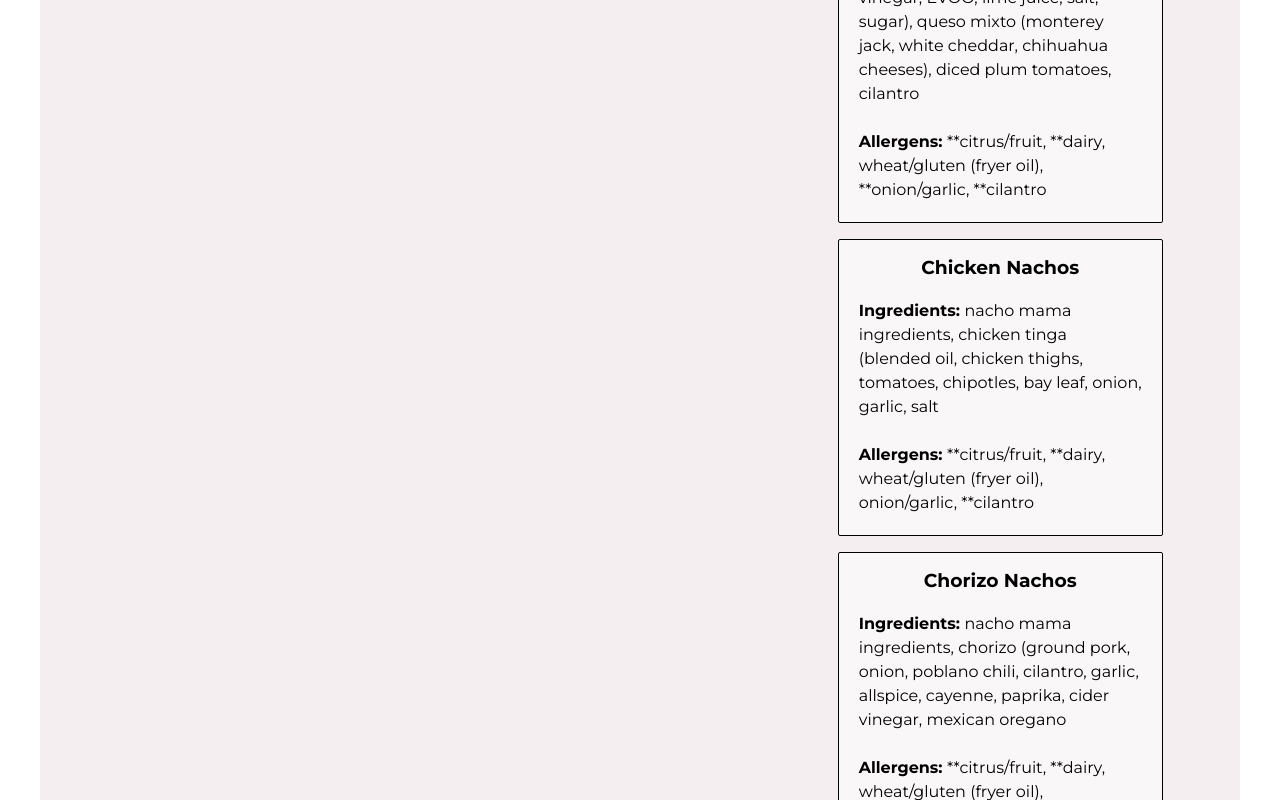
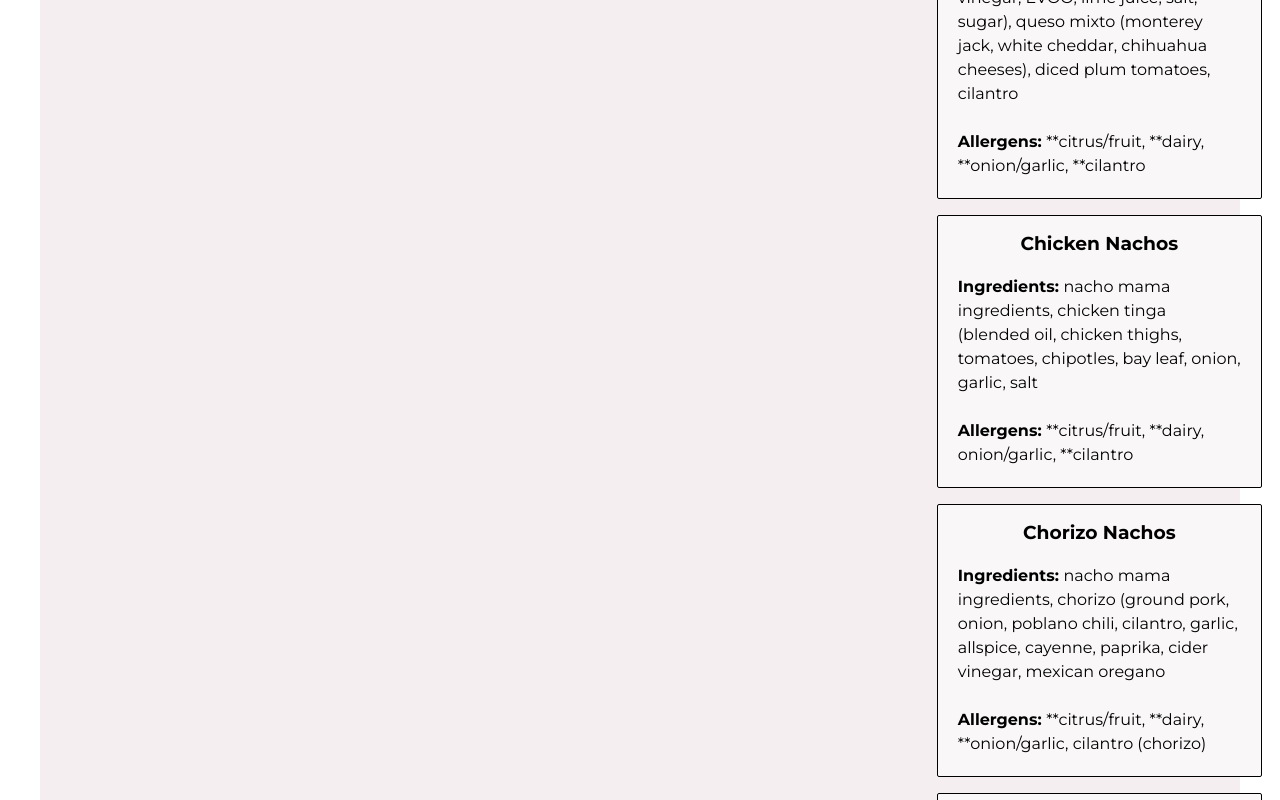
Before and after one commit to amgallo1213/ElVezMenu, a React (Vite) app: page / in a window 1280 px wide. Shown: the part 1800-2600 px from the top of the page. Built offline with nearby package versions, Linux system fonts and the light colour scheme; a web font is replaced by a local one.

Commit message:
updates to data

```diff
--- a/src/App.jsx
+++ b/src/App.jsx
@@ -35,6 +35,8 @@ function App() {
         </div>
 
         <p>** - can be removed</p>
+        <p>The only soy on the menu is in the tamari.</p>
+        <p>Our chips are gluten free but if someone is extremely sensitive to gluten, they should not have them as we cannot guarantee no cross contamination.</p>
 
         <div className="item-container">
 
--- a/src/assets/assets.js
+++ b/src/assets/assets.js
@@ -24,7 +24,7 @@ export const vezFood = [
         "name": "Bazooka Limon Guac",
         "category" : "guac",
         "ingredients": "guac base, goat cheese, pistachios, roasted tomato, shallots, red pepper flakes, parsley, garlic chips",
-        "allergens": "**citrus/fruit, **nuts, **dairy, **soy, wheat/gluten (**garlic chips), **onion/garlic"
+        "allergens": "**citrus/fruit, **nuts, **dairy, wheat/gluten (**garlic chips), **onion/garlic"
     },
     {
         "id" : 5,
@@ -45,28 +45,28 @@ export const vezFood = [
         "name": "Nacho Mama",
         "category" : "chippy things",
         "ingredients" : "chips, crema, salsa ranchero (tomato, onion, garlic, serrano chili, poblano, chili, shallot, cilantro, EVOO, salt) black beans (black beans, onion, garlic, green/red bell peppers, chipotle chili, blended oil, epazote, salt), pickled jalepenos (jalapenos, bay leaf, mexican oregano, white vinegar, EVOO, lime juice, salt, sugar), queso mixto (monterey jack, white cheddar, chihuahua cheeses), diced plum tomatoes, cilantro",
-        "allergens": "**citrus/fruit, **dairy, wheat/gluten (fryer oil), **onion/garlic, **cilantro"
+        "allergens": "**citrus/fruit, **dairy, **onion/garlic, **cilantro"
     },
     {
         "id" : 8,
         "name": "Chicken Nachos",
         "category" : "chippy things",
         "ingredients" : "nacho mama ingredients, chicken tinga (blended oil, chicken thighs, tomatoes, chipotles, bay leaf, onion, garlic, salt",
-        "allergens": "**citrus/fruit, **dairy, wheat/gluten (fryer oil), onion/garlic, **cilantro"
+        "allergens": "**citrus/fruit, **dairy, onion/garlic, **cilantro"
     },
     {
         "id" : 9,
         "name": "Chorizo Nachos",
         "category" : "chippy things",
         "ingredients" : "nacho mama ingredients, chorizo (ground pork, onion, poblano chili, cilantro, garlic, allspice, cayenne, paprika, cider vinegar, mexican oregano",
-        "allergens": "**citrus/fruit, **dairy, wheat/gluten (fryer oil), **onion/garlic, cilantro (chorizo)"
+        "allergens": "**citrus/fruit, **dairy, **onion/garlic, cilantro (chorizo)"
     },
     {
         "id" :10 ,
         "name": "Salsa Mexicana",
         "category" : "sauces",
         "ingredients" : "tomato, red onion, jalapeno, cilantro, lime juice, tequila",
-        "allergens": "citrus/fruit, alcohol, jalapeno, wheat/gluten (jalapeno), onion/garlic, cilantro"
+        "allergens": "citrus/fruit, alcohol, jalapeno, onion/garlic, cilantro"
     },
     {
         "id" : 11,
@@ -79,14 +79,14 @@ export const vezFood = [
         "id" : 12,
         "name": "Tortilla Chips",
         "category" : "chippy things",
-        "allergens": "wheat/gluten (fryer oil)"
+        "allergens": "possible cross contamination: wheat/gluten (fryer oil)"
     },
     {
         "id" : 13,
         "name": "Salsa Roja",
         "category" : "sauces",
         "ingredients" : "tomatoes, jalapenos, guajillo chile, garlic, onions, chipotle, fresh cilantro, chile de arbol",
-        "allergens": "soy, onion/garlic, cilantro"
+        "allergens":  "onion/garlic, cilantro"
     },
     {
         "id" : 14,
@@ -100,7 +100,7 @@ export const vezFood = [
         "name": "Tuna Tostadas",
         "category" : "appetizer",
         "ingredients" : "yellowfin 1+ grade tuna, tamari, chipotle mayo, red onion, olive oil, chives, cilantro, lime juice, serrano, crisp white corn tortillas, fresh avocado, fried white onion",
-        "allergens": "citrus/fruit, eggs (**aioli), soy, wheat/gluten (**fryer oil), **onion/garlic, **cilantro, fish"
+        "allergens": "citrus/fruit, eggs (**aioli), soy, **onion/garlic, **cilantro, fish"
     },
     {
         "id" : 16,
@@ -170,14 +170,14 @@ export const vezFood = [
         "name": "Ceaser Salad",
         "category" : "salads",
         "ingredients" : "baby gem lettuce, creamy caesar dressing, anchovy fillets, house made croutson, parmesan",
-        "allergens": "**citrus/fruit, eggs (**dressing), **dairy, soy, **wheat/gluten, **onion/garlic, **fish"
+        "allergens": "**citrus/fruit, eggs (**dressing), **dairy, **wheat/gluten, **onion/garlic, **fish"
     },
     {
         "id" : 26,
         "name": "Carne Asada Burrito",
         "category" : "lunch",
         "ingredients" : "Marinated skirt steak, black beans, cilantro-lime rice, cheese mix (queso chihuahua, monterey jack, white cheddar), crema, el vez original guac, salsa roja, salsa Mexicana, wrapped in flour tortilla.",
-        "allergens": "citrus/fruit, **diary, soy, wheat/gluten (**tortilla), onion/garlic, cilantro"
+        "allergens": "citrus/fruit, **diary, wheat/gluten (**tortilla), onion/garlic, cilantro"
     },
     {
         "id" : 27,
@@ -191,7 +191,7 @@ export const vezFood = [
         "name": "Chicken Burrito",
         "category" : "lunch",
         "ingredients" : "Marinated achiote chicken breast, shredded iceberg lettuce, black beans, white rice, corn pico (plum tomatoes, jalapenos, red onion, lime, corn, cilantro, eevo, salt), avocado espuma (milk, avocado, cilantro, jalapeno, lime, salt), queso chihuahua, wrapped in a flour tortilla and served with a side of salsa verde.",
-        "allergens": "**citrus/fruit, **diary, soy, wheat/gluten (**tortilla), onion/garlic, cilantro (**salsa)"
+        "allergens": "**citrus/fruit, **diary, wheat/gluten (**tortilla), onion/garlic, cilantro (**salsa)"
     },
     {
         "id" : 29,
@@ -246,7 +246,7 @@ export const vezFood = [
         "id" : 36,
         "name": "Black Bean Enchilada",
         "category" : "tacos",
-        "ingredients" : "roasted tomatillo salsa verde (tomatillos, garlic, epazote, avocado leaf, onions, olive oil), black beans, queso oaxaca, chihuahua cheese, pickled red onions, crema",
+        "ingredients" : "roasted tomatillo salsa verde (tomatillos, garlic, epazote, avocado leaf, onions, olive oil), black beans, corn tortillas, queso oaxaca, chihuahua cheese, pickled red onions, crema",
         "allergens": "avocado, **dairy, onion/garlic"
     },
     {
@@ -260,22 +260,22 @@ export const vezFood = [
         "id" : 38,
         "name": "Chicken Enchilada",
         "category" : "tacos",
-        "ingredients" : "chicken thigh meat (coconut and habanero chili), corn tortillas, red chile enchilada sauce (mexican chocolate, tomatoes, guajillo chiles, cinnamon, clove, onion, garlic, coconut milk, heavy cream, oregano, basil), crema, cotija cheese, sliced radishes",
-        "allergens": "nuts (shea nut), dairy, soy, onion/garlic"
+        "ingredients" : "chicken thigh meat (coconut and habanero chili), corn tortillas, red chile enchilada sauce (mexican chocolate, tomatoes, guajillo chiles, cinnamon, clove, onion, garlic, coconut milk, heavy cream, oregano, basil), corn tortillas, crema, cotija cheese, sliced radishes",
+        "allergens": "nuts (shea nut), dairy, onion/garlic"
     },
     {
         "id" : 39,
         "name": "Carne Asada",
         "category" : "entrees",
         "ingredients" : "grilled 7oz (Myers Ranch all-natural beef) Flat Iron Steak (seasoned with S&P), creamed corn and jalapenos (fresh corn sautéed in butter with caramelized onion, fresh jalapenos, heavy cream and manchego cheese), Guajillo steak sauce (Guajillo puree, sherry vinegar, shallots, fresh oregano, honey and EVOO), tomatillo escabeche (fresh tomatillos, red onion pickled in rice wine vinegar and spices, then to order it is tossed with fresh cilantro and EVOO), grilled scallion.",
-        "allergens": "**dairy, **soy, **onion/garlic, **cilantro"
+        "allergens": "**dairy, **onion/garlic, **cilantro"
     },
     {
         "id" : 40,
         "name": "Snapper a la Veracruzana",
         "category" : "entrees",
         "ingredients" : "Pan seared red snapper, green rice (garlic, cilantro, basil, chives, parsley, peas, carrots) and Veracruz sauce (green olives, white onions, tomatoes, capers, pickled jalapenos)",
-        "allergens": "**soy, onion/garlic (**sauce), **cilantro, nightshades"
+        "allergens":  "onion/garlic (**sauce), **cilantro, nightshades"
     },
     {
         "id" : 41,
@@ -324,14 +324,14 @@ export const vezFood = [
         "name": "El Vez Burger",
         "category" : "brunch",
         "ingredients" : "8-ounce burger (cooked to order), brioche bun roll, lettuce, tomato, smoked poblano mayo. Comes with fries. Can add Chihuahua cheese and or bacon.",
-        "allergens": "**eggs, **dairy, **soy, **wheat/gluten (bun), **onion/garlic"
+        "allergens": "**eggs, **dairy, **wheat/gluten (bun), **onion/garlic"
     },
     {
         "id" : 48,
         "name": "Breakfast Burrito",
         "category" : "brunch",
         "ingredients" : "Scrambled eggs, diced potatoes, bacon, Chihuahua cheese, and salsa Mexicana rolled in a flour tortilla and served with a salad of baby arugula, red onion and sliced radish tossed in a toasted coriander vinaigrette. Side of salsa roja on the plate.",
-        "allergens": "**citrus/fruit, **alcohol, eggs, **dairy, soy, wheat/gluten, **onion/garlic, **cilantro"
+        "allergens": "**citrus/fruit, **alcohol, eggs, **dairy, wheat/gluten, **onion/garlic, **cilantro"
     },
     {
         "id" : 49,
@@ -345,7 +345,7 @@ export const vezFood = [
         "name": "Huevos Rancheros",
         "category" : "brunch",
         "ingredients" : "2 sunny-side eggs served over Rancheros salsa (tomato, garlic, onion, Serrano chili, shallot, Poblano chili, Oregano, Thyme, Guajillo chili, cilantro, EVOO, salt), over 2 fried corn tortilla, sautéed chorizo, queso fresco and black beans and finished with guacamole, salsa Mexicana, and cilantro.",
-        "allergens": "**citrus/fruit, eggs, **soy, wheat/gluten (**fryer oil), **onion/garlic, **cilantro"
+        "allergens": "**citrus/fruit, eggs, **onion/garlic, **cilantro"
     },
     {
         "id" : 51,
```
